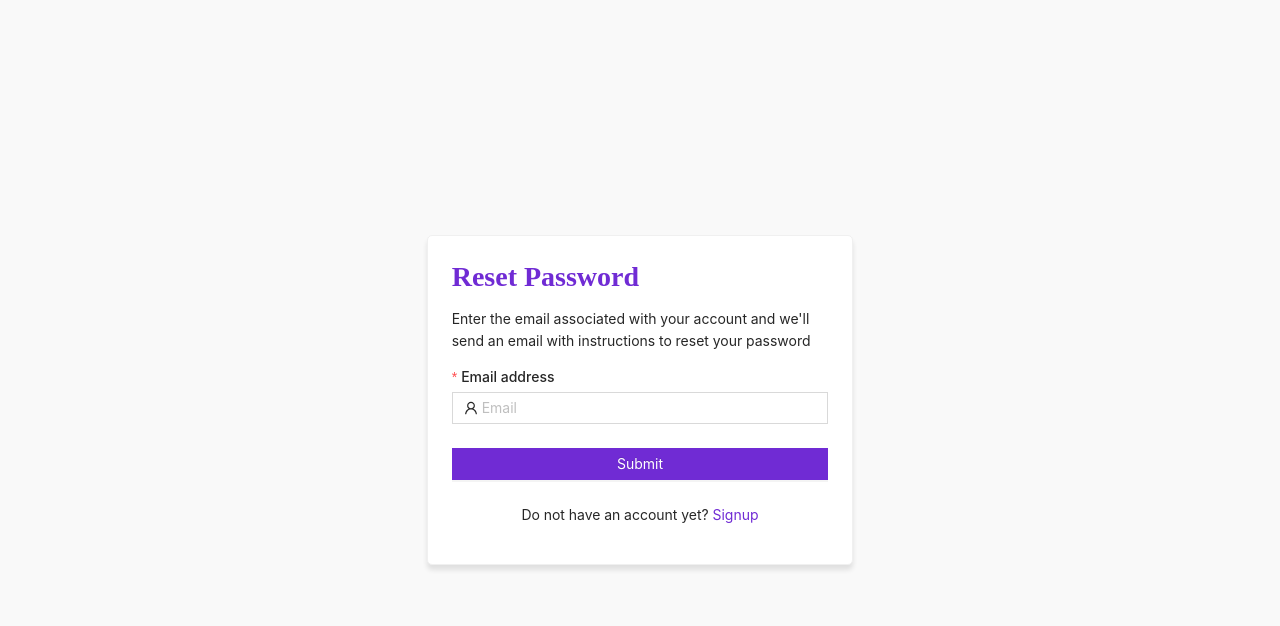
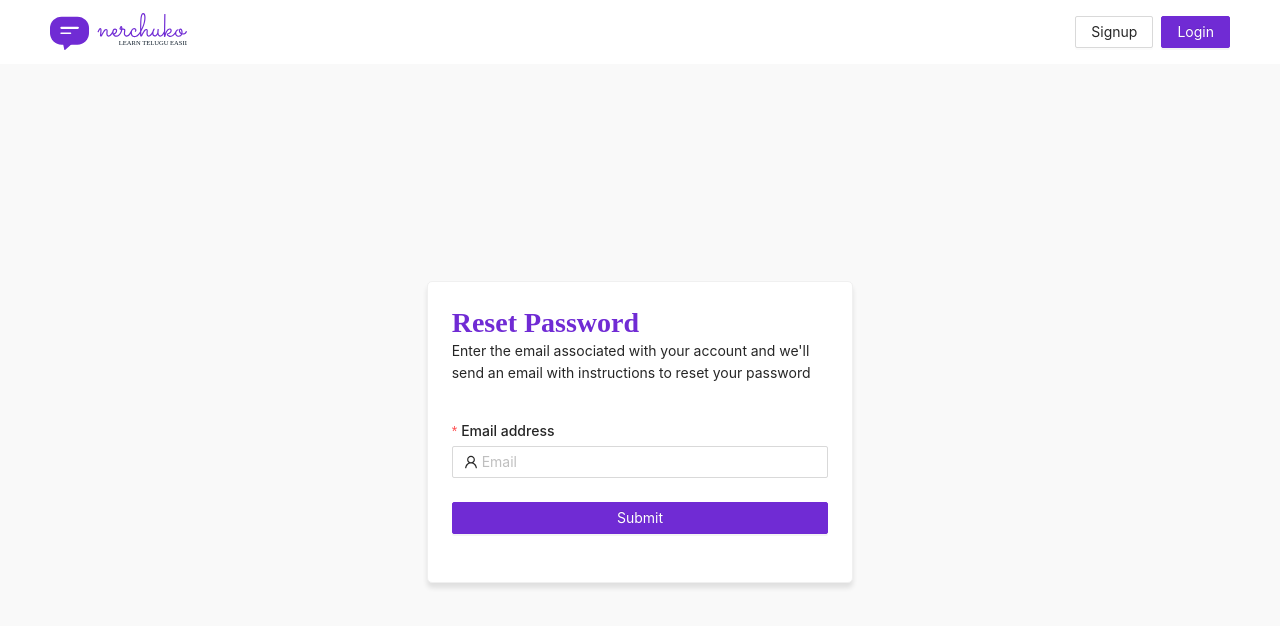
Before and after one commit to manassahoo-dev/nerchuko, a Next.js app: page /forgot in a window 1280 px wide. Shown: the top 626 px of the page. Built offline with nearby package versions, Linux system fonts and the light colour scheme; no server answers.

Commit message:
CSS Changes

```diff
--- a/components/AppHeader.js
+++ b/components/AppHeader.js
@@ -63,7 +63,7 @@ const AppHeader = (props) => {
                         </Menu>
                     </Col>
                     <Col xs={4} sm={0}>
-                        <Button type="text" className="icon" onClick={showDrawer}>
+                        <Button type="link" className="icon" onClick={showDrawer}>
                             <MenuOutlined />
                         </Button>
                     </Col>
--- a/pages/[languages]/vocabulary/[id].js
+++ b/pages/[languages]/vocabulary/[id].js
@@ -42,7 +42,7 @@ const Vocabulary = (props) => {
             dataIndex: 'engPhraseName',
             key: 'engPhraseName',
             render: (text, record) => (
-                <h4 className="animate__animated animate__fadeInUp">{record.engPhraseName}</h4>
+                <h4 className="animate__animated animate__fadeIn">{record.engPhraseName}</h4>
             )
         },
         {
@@ -51,7 +51,7 @@ const Vocabulary = (props) => {
             key: 'nonEngPhrases',
             render: (text, record) => (
                 <>{text.map((item, key) => (
-                    <div key={key} className="animate__animated animate__fadeInUp">
+                    <div key={key} className="animate__animated animate__fadeIn">
                         <h4>{item.transliteration}</h4>
                         <Text type="secondary">{item.nonEngPhraseName}</Text>
                     </div>
--- a/pages/_app.js
+++ b/pages/_app.js
@@ -1,3 +1,4 @@
+import { BackTop } from 'antd';
 import Head from 'next/head';
 import Router from 'next/router';
 import { useState } from 'react';
@@ -22,6 +23,7 @@ function MyApp({ Component, pageProps }) {
       <Head>
         <title>The best way to learn Telugu - Nerchuko</title>
       </Head>
+      <BackTop />
       <AppLayout><Component {...pageProps} resolution={resolution} className="animate__animated animate__fadeInLeft" /></AppLayout>
     </UserContext.Provider>
   )
--- a/pages/forgot.js
+++ b/pages/forgot.js
@@ -1,5 +1,5 @@
 import { UserOutlined } from '@ant-design/icons';
-import { Alert, Button, Card, Col, Form, Input, Layout, Row, Typography } from 'antd';
+import { Alert, Button, Card, Col, Form, Input, Layout, Row, Space, Typography } from 'antd';
 import axios from 'axios';
 import Link from 'next/link';
 import Router from 'next/router';
@@ -7,7 +7,9 @@ import React, { useContext, useState } from 'react';
 import { API_BASE_URL } from '../components/constants/api-config';
 import { authHeader } from '../components/constants/authHeader';
 import UserContext from '../components/contexts/UserContext';
+
 const { Title } = Typography;
+const { Header } = Layout;
 
 export default function Forgot() {
     const [form] = Form.useForm();
@@ -69,7 +71,7 @@ export default function Forgot() {
             });
     }
     const validateMessages = {
-        required: '${label} is required!',
+        required: '${label} is required',
         types: {
             email: '${label} is not a valid',
         },
@@ -77,13 +79,24 @@ export default function Forgot() {
 
     return (
         <Layout>
-            <Row type="flex" justify="center" align="middle" style={{ minHeight: '100vh' }}>
+            <Header>
+                <Row>
+                    <Col span={12}><Link href="/"><a><img src="/images/logo.svg" alt="logo" className="logo" /></a></Link></Col>
+                    <Col span={12}>
+                        <Space className="float-right">
+                            <Link href="/signup"><a ><Button >Signup</Button></a></Link>
+                            <Link href="/login"><a ><Button type="primary">Login</Button></a></Link>
+                        </Space>
+                    </Col>
+                </Row>
+            </Header>
+            <Row type="flex" justify="center" align="middle" className="auth-card-row">
                 <Col xs={1} sm={6} md={6} lg={8}></Col>
                 <Col xs={22} sm={12} md={12} lg={8}>
                     <Card className="auth-card">
                         <div>
-                            <Title>Reset Password</Title>
-                            <p>Enter the email associated with your account and we'll send an email with instructions to reset your password</p>
+                            <Title className="m0">Reset Password</Title>
+                            <p>Enter the email associated with your account and we'll send an email with instructions to reset your password</p><br />
                             {error &&
                                 <>
                                     <Alert
@@ -111,8 +124,6 @@ export default function Forgot() {
                                 </Form.Item>
                             </Form>
                         </div>
-                        <p className="text-center">Do not have an account yet? <Link href="/signup"><a>Signup</a></Link>
-                        </p>
                     </Card>
                 </Col>
                 <Col xs={1} sm={6} md={6} lg={8}></Col>
--- a/pages/index.js
+++ b/pages/index.js
@@ -20,7 +20,7 @@ const Home = ({ resolution }) => {
               <Button size="large" type="primary"></Button>
             </Col>
             <Col xs={24} sm={12}>
-              <img src="/images/banner.webp" alt="Banner" className="mw-100" />
+              <img src="/images/banner.webp" alt="Banner" className="mw-100 animate__animated animate__headShake" />
             </Col>
           </Row>
         </Content>
--- a/public/styles/antd.less
+++ b/public/styles/antd.less
@@ -1,7 +1,6 @@
 @import "~antd/dist/antd.less";
 
 @primary-color: #702bd4;
-@border-radius-base: 0;
 @body-background: #fff;
 @layout-body-background: rgb(249, 249, 249, 0.5);
 @layout-header-background: #fff;
@@ -18,7 +17,7 @@
 }
 @media (min-width: 576px) {
     .ant-layout-content{padding:  25px 50px;}
-    .logo{height: 50px;max-width: 100%;}
+    .logo{height: 40px;max-width: 100%;}
     h1.ant-typography, .ant-typography h1 {font-size: 28px;}
     h2.ant-typography, .ant-typography h2 {font-size: 24px;}
 }
@@ -42,3 +41,4 @@ html{max-width: 1920px;margin: auto;}
 .vocabulary-card{height: 70px; width: auto; margin: 20px auto -10px}
 .book-card{max-height: 200px; padding: 10px; margin: auto; display: block; width: auto}
 .auth-card{max-width: 500px; margin: 0 auto; border-radius: 5px; box-shadow: rgb(0 0 0 / 10%) 0px 5px 5px 0px;}
+.auth-card-row{min-height: calc(100vh - 64px);}
```
Also changed, not shown: pages/login.js (+12 -5 lines), pages/signup.js (+12 -4 lines).
